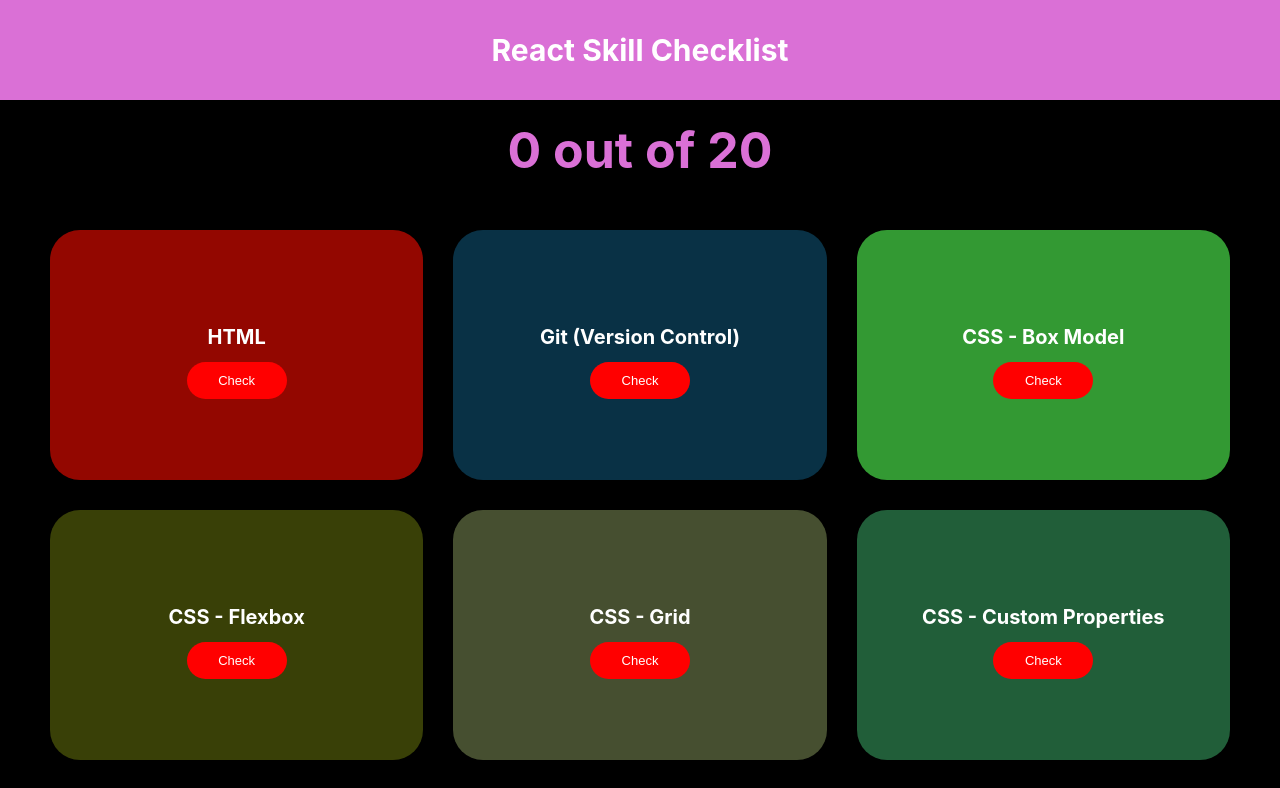
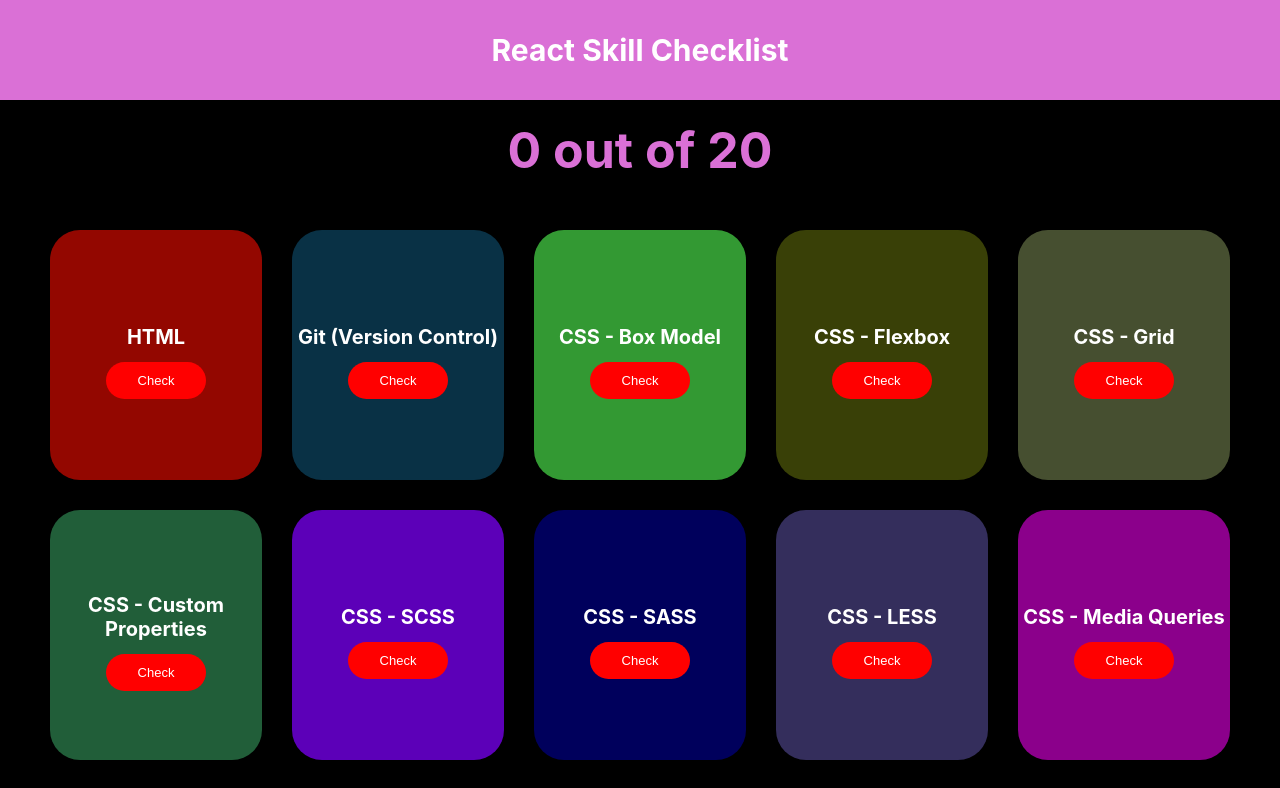
Before and after one commit to danielcarlman/skillcalculator, a React (Create React App) app: page / in a window 1280 px wide. Shown: the top 788 px of the page. Built offline with nearby package versions, Linux system fonts and the light colour scheme.

Commit message:
Fixed bug: grid margin was incorrect for small devices

```diff
--- a/src/App.js
+++ b/src/App.js
@@ -4,7 +4,7 @@
 import Button from './Components/Button';
 import Navbar from './Components/Navbar';
 
-let skills = [
+const skills = [
   {
     id: 'html',
     title: 'HTML',
--- a/src/index.css
+++ b/src/index.css
@@ -6,7 +6,7 @@
   -webkit-font-smoothing: antialiased;
   -moz-osx-font-smoothing: grayscale;
   background-color: black;
-  min-width: 400px;
+  min-width: 300px;
 }
 
 code {
--- a/src/styles.js
+++ b/src/styles.js
@@ -28,7 +28,8 @@
 const BoxContainer = styled.div`
   display: grid;
   grid-template-rows: repeat(${(props) => props.box}, 250px);
-  grid-template-columns: repeat(auto-fit, minmax(300px, 1fr));
+  grid-template-columns: repeat(auto-fit, minmax(200px, 1fr));
+  align-items: stretch;
   grid-gap: 30px;
   width: 100%;
   height: 100vh;
```
